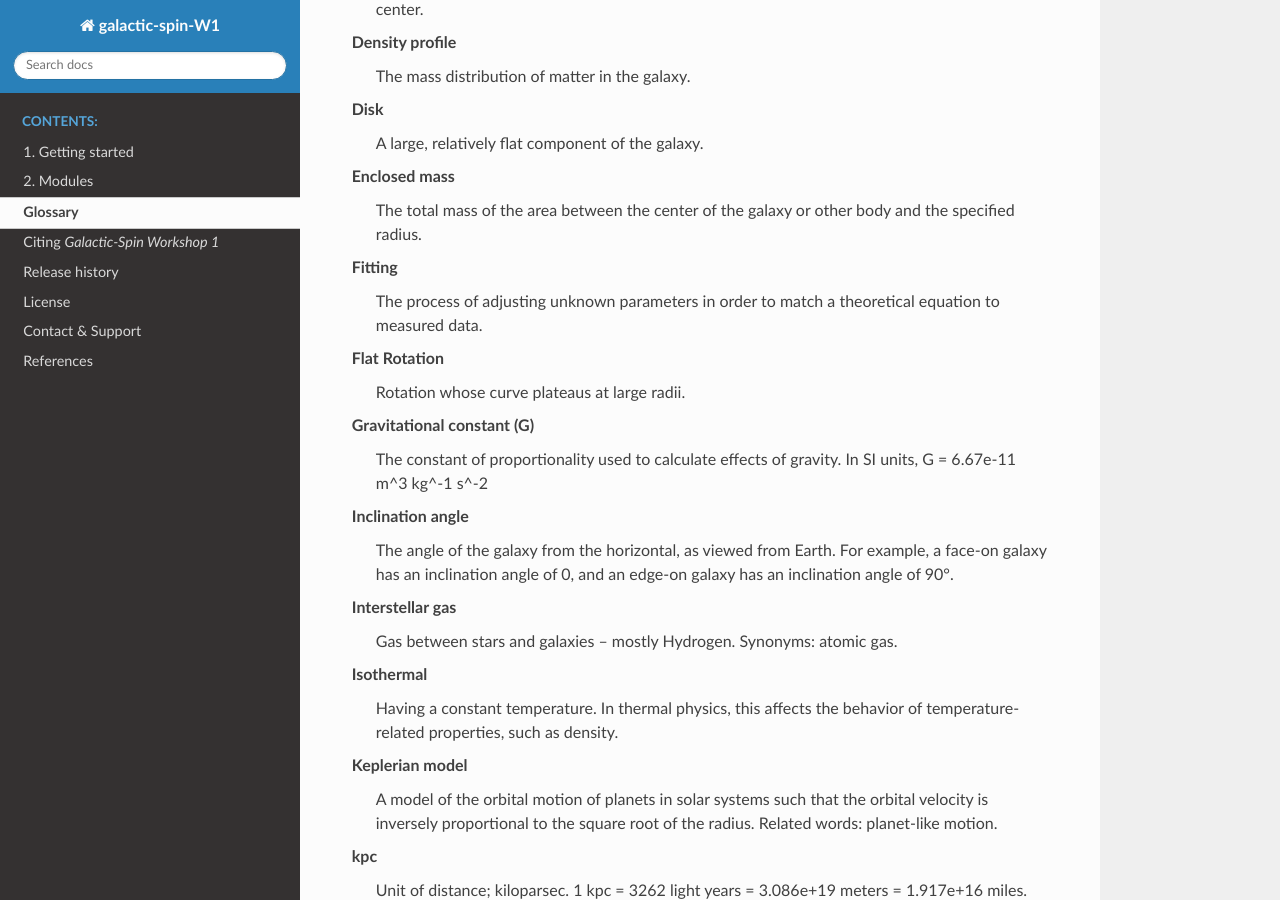
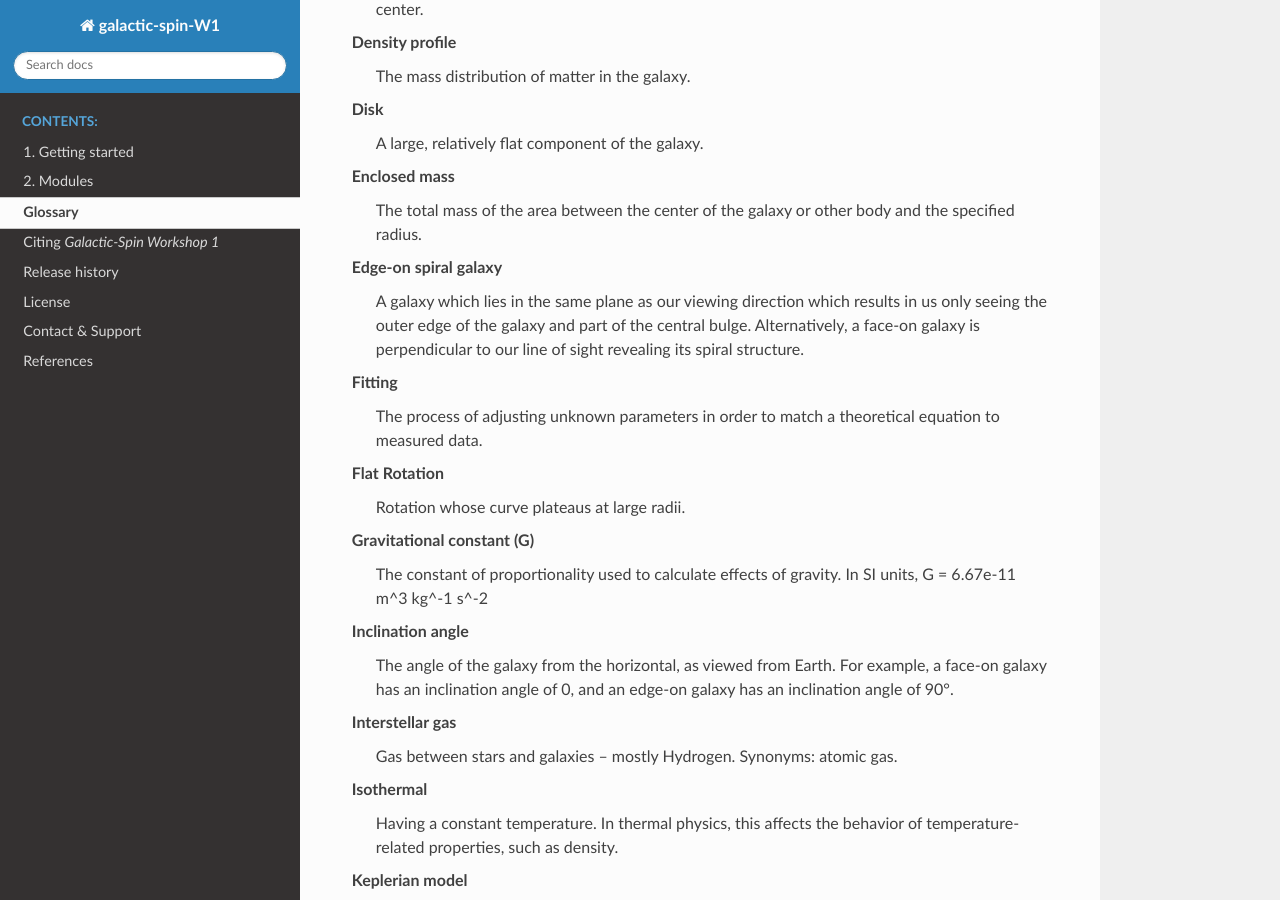
Before and after one commit to villano-lab/galactic-spin-W1, a Sphinx documentation site: the page built from docs/source/03_Glossary.rst, in a window 1280 px wide and 900 px high, scrolled down 806 px. Built offline with Sphinx 7.4.7 and the Read the Docs theme 2.0.0, drawn with Linux system fonts in a browser that asks for light colours.

Commit message:
JJ: added term

```diff
--- a/docs/source/03_Glossary.rst
+++ b/docs/source/03_Glossary.rst
@@ -36,6 +36,9 @@ Glossary
 
     Enclosed mass
       The total mass of the area between the center of the galaxy or other body and the specified radius.
+
+    Edge-on spiral galaxy
+      A galaxy which lies in the same plane as our viewing direction which results in us only seeing the outer edge of the galaxy and part of the central bulge. Alternatively, a face-on galaxy is perpendicular to our line of sight revealing its spiral structure.
 
     Fitting
       The process of adjusting unknown parameters in order to match a theoretical equation to measured data.
```
